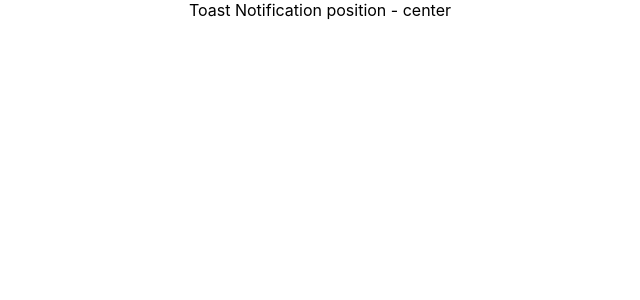
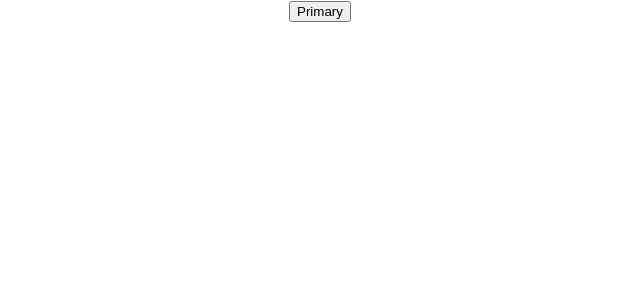
Before and after one commit to kutsen-rom/react-typescript, a React (Create React App) app: page / in a window 1280 px wide. Shown: the top 300 px of the page, without its empty margins (320-960 px from the left). Built offline with nearby package versions, Linux system fonts and the light colour scheme.

Commit message:
Complete exercise 22

```diff
--- a/src/App.tsx
+++ b/src/App.tsx
@@ -1,10 +1,12 @@
 import "./App.css";
-import Toast from "./component/template-literals/Toast";
+import Button from "./component/html/Button";
 
 function App() {
   return (
     <div className="App">
-      <Toast position="center" />
+      <Button variant="primary" onClick={() => console.log("Clicked")}>
+        Primary
+      </Button>
     </div>
   );
 }
--- /dev/null
+++ b/src/component/html/Button.tsx
@@ -0,0 +1,14 @@
+import React from "react";
+
+type ButtonProps = {
+  variant: "primary" | "secondary";
+  children: string;
+} & Omit<React.ComponentProps<"button">, 'children'>
+
+export default function Button({ variant, children, ...rest }: ButtonProps) {
+  return (
+    <button className={`class-with-${variant}`} {...rest}>
+      {children}
+    </button>
+  );
+}
--- /dev/null
+++ b/src/component/html/Input.tsx
@@ -0,0 +1,5 @@
+type InputProps = React.ComponentProps<'input'>;
+
+export default function Input(props: InputProps) {
+  return <input {...props} />;
+}
```
